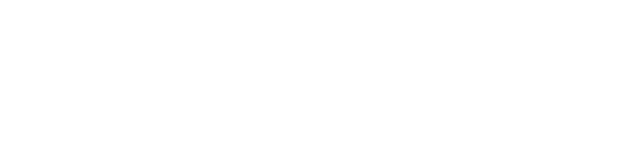
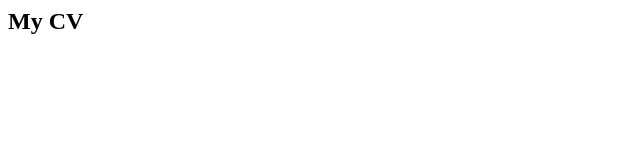
Before and after one commit to nicholas-28/rsschool-cv, a plain HTML site: page index.html in a window 1280 px wide. Shown: the whole page, without its empty margins (0-640 px from the left). Drawn offline with Linux system fonts and the light colour scheme.

Commit message:
feat: update index.html

```diff
--- a/index.html
+++ b/index.html
@@ -1 +1,2 @@
 <!--here will be html code-->
+<h2>My CV</h2>
```
